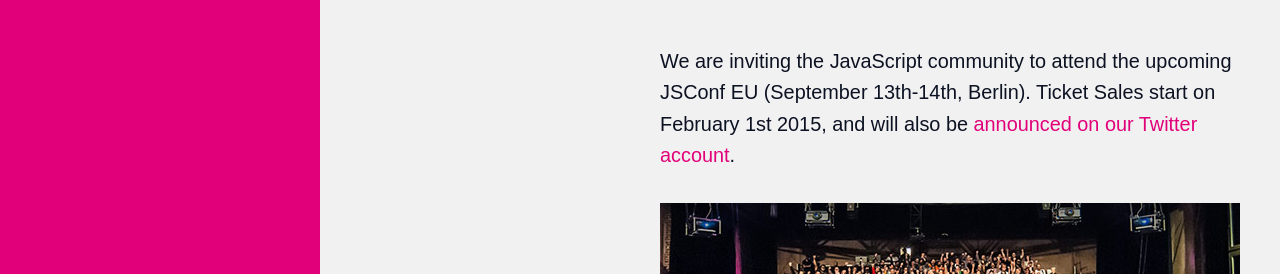
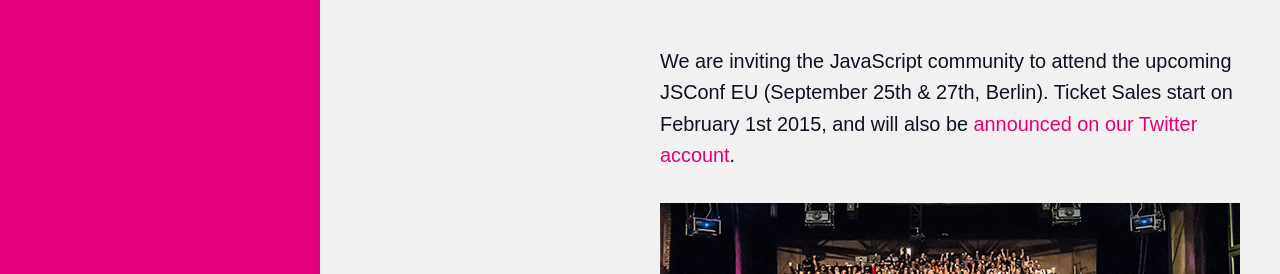
Before and after one commit to jsconf/2015.jsconf.eu, a Jekyll site: the page built from why.md, in a window 1280 px wide and 900 px high, scrolled down 568 px. Shown: the part 210-484 px from the top of the window. Built offline with Jekyll 4.4.1, drawn with Linux system fonts in a browser that asks for light colours; nearby versions of some CDN libraries; comment, search, counter and statistics services are not loaded.

Commit message:
fix typo

```diff
--- a/why.md
+++ b/why.md
@@ -8,7 +8,7 @@
 
 > Our biggest reward as conference organisers is people doing great things with something they learned at or with someone they met at the conference.
 
-We are inviting the JavaScript community to attend the upcoming JSConf EU (September 13th-14th, Berlin). Ticket Sales start on February 1st 2015, and will also be [announced on our Twitter account](https://twitter.com/jsconfeu).
+We are inviting the JavaScript community to attend the upcoming JSConf EU (September 25th & 27th, Berlin). Ticket Sales start on February 1st 2015, and will also be [announced on our Twitter account](https://twitter.com/jsconfeu).
 
 <img
     src="{{ site.baseurl }}/img/jsconfeu-group-2014.jpg"
```
